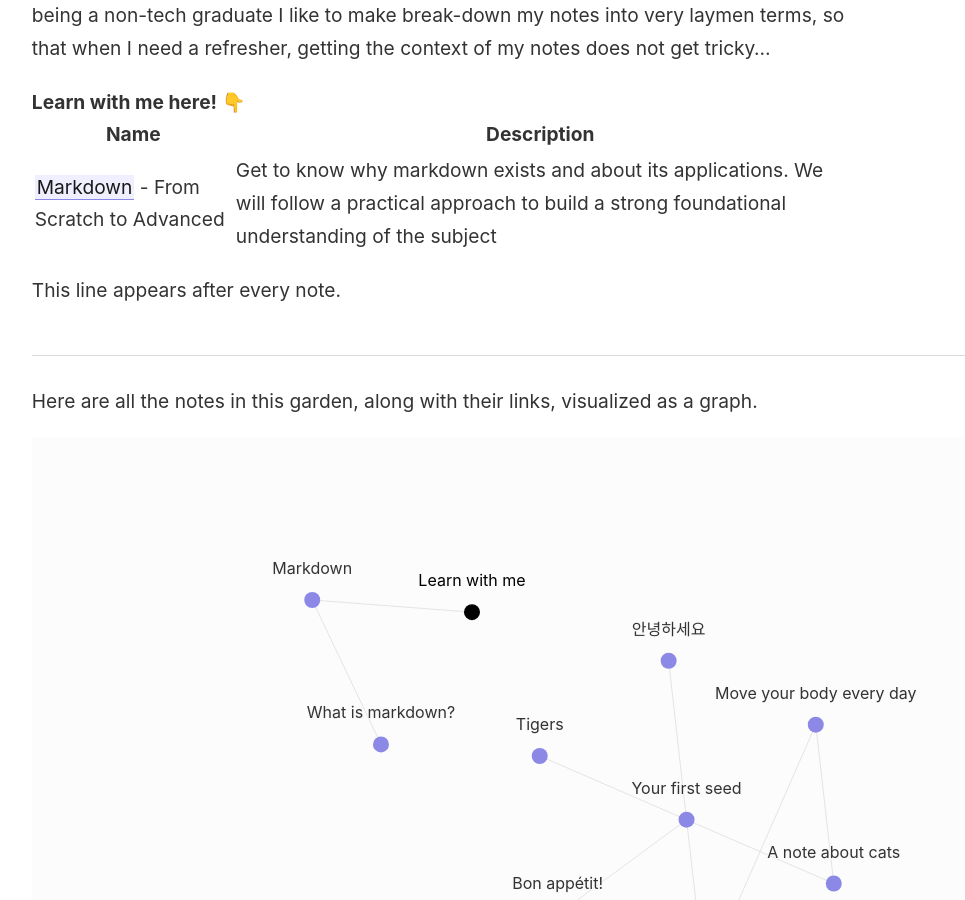
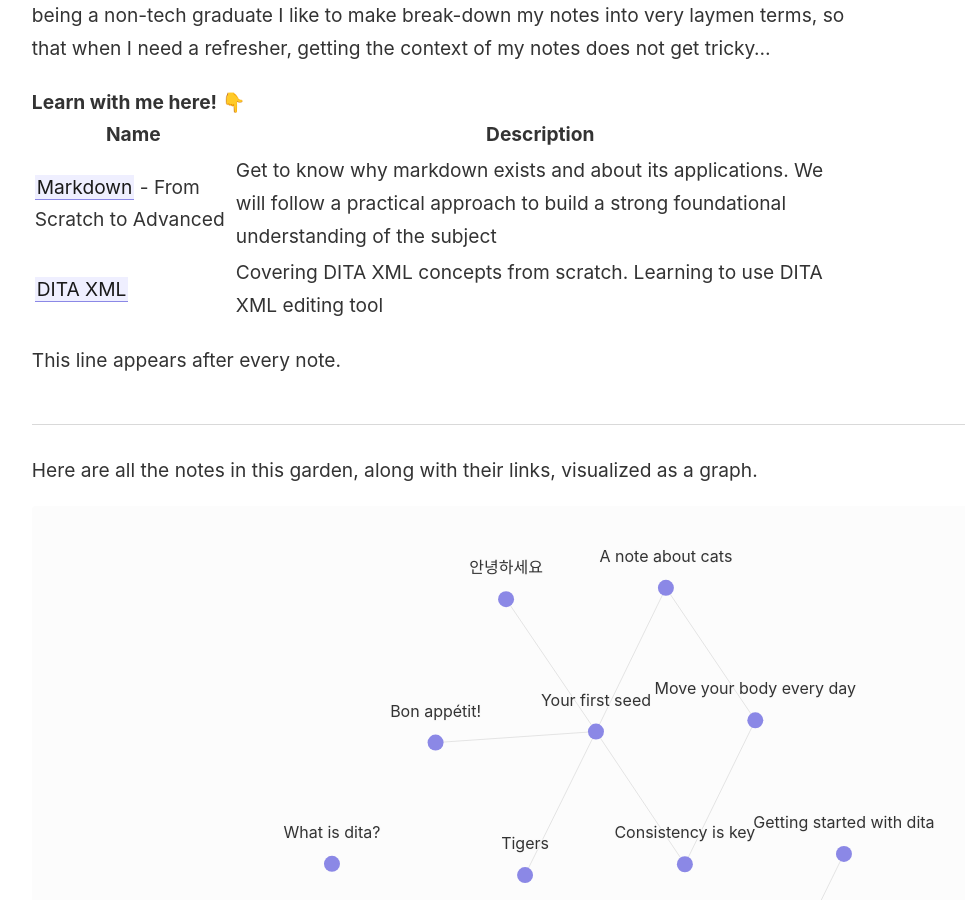
Before and after one commit to Vaishnavi2903/ObsidianNotes, a Jekyll site: the page built from _notes/Learn With Me/Learn With Me.md, in a window 1280 px wide and 900 px high, scrolled down 671 px. Shown: the whole window, without its empty margins (45-1010 px from the left). Built offline with Jekyll 4.4.1, drawn with Linux system fonts in a browser that asks for light colours.

Commit message:
New Topic

```diff
--- /dev/null
+++ b/_notes/Learn With Me/DITA XML/DITA XML.md
@@ -0,0 +1 @@
+1. [[Getting Started With DITA]]
--- a/_notes/Learn With Me/Learn With Me.md
+++ b/_notes/Learn With Me/Learn With Me.md
@@ -13,3 +13,4 @@ I am trying to learn every skill there is to become a proficient *Technical Writ
 | Name          | Description              |
 |---------------|--------------------------|
 |[[Markdown]] - From Scratch to Advanced| Get to know why markdown exists and about its applications. We will follow a practical approach to build a strong foundational understanding of the subject
+| [[DITA XML]]| Covering DITA XML concepts from scratch. Learning to use DITA XML editing tool|
```
Also changed, not shown: 2023-01-19.md (added, +2 -0 lines), _notes/Learn With Me/DITA XML/Getting Started With DITA.md (added, +9 -0 lines), _notes/Learn With Me/Markdown/Markdown.md (+1 -1 lines), _notes/what's on my mind?.md (+1 -0 lines), _notes/Learn With Me/DITA XML/What is DITA?.md (added).
